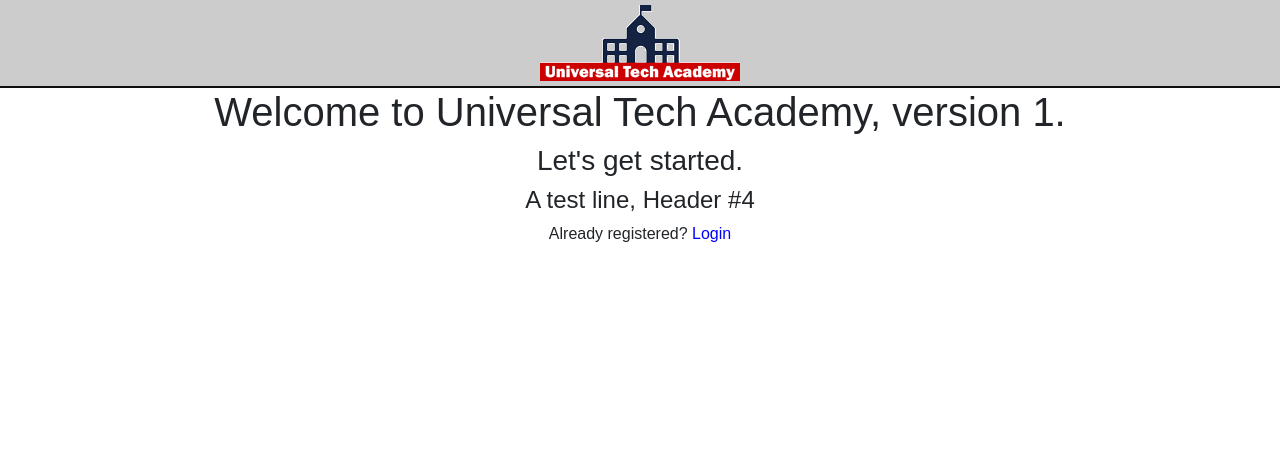
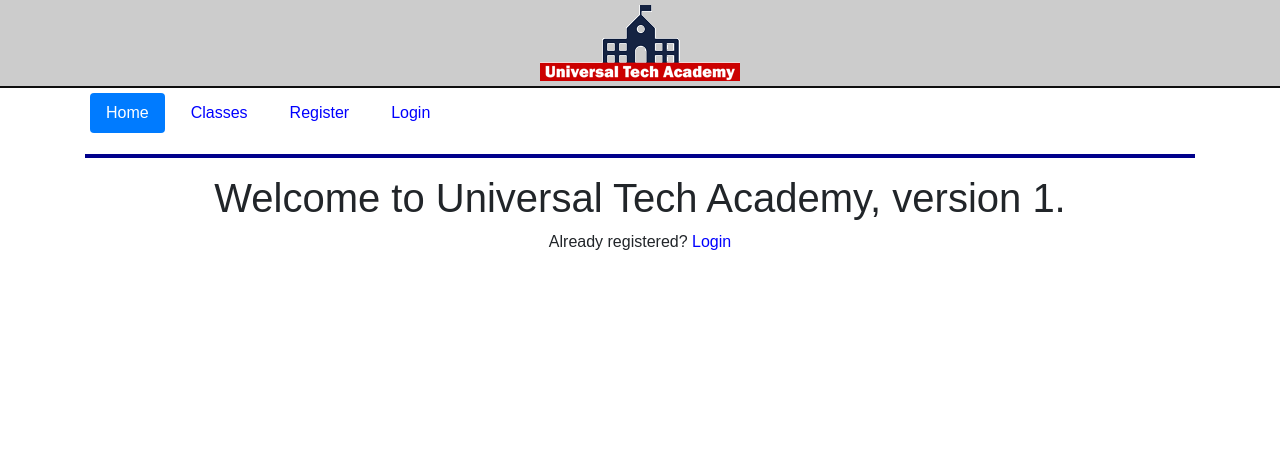
Before and after one commit to ChinmayaTelstra/enrollments, a Flask app: page / in a window 1280 px wide. Shown: the top 449 px of the page. Run offline with Flask 2, Linux system fonts and the light colour scheme; some libraries are stand-ins or nearby versions.

Commit message:
end of Chapter 2

```diff
--- a/application/routes.py
+++ b/application/routes.py
@@ -4,5 +4,18 @@ from flask import render_template
 
 @app.route("/")
 @app.route("/index")
+@app.route("/home")
 def index():
-    return render_template("index.html")
+    return render_template("index.html", login=False)
+
+@app.route("/login")
+def login():
+    return render_template("login.html", login=False)
+
+@app.route("/courses")
+def courses():
+    return render_template("courses.html", login=False)
+
+@app.route("/register")
+def register():
+    return render_template("register.html", login=False)
--- /dev/null
+++ b/application/templates/includes/nav.html
@@ -0,0 +1,11 @@
+    <header>
+        <nav>
+            <ul class="nav nav-pills">
+                <li class="nav-item"><a href="{{ url_for('index') }}" class="nav-link active">Home</a></li>
+                <li class="nav-item"><a href="{{ url_for('courses') }}" class="nav-link">Classes</a></li>
+                <li class="nav-item"><a href="{{ url_for('register') }}" class="nav-link">Register</a></li>
+                <li class="nav-item"><a href="{{ url_for('login') }}" class="nav-link">Login</a></li>
+            </ul>
+        </nav>
+        <hr style="clear:both">
+    </header>
--- a/application/templates/index.html
+++ b/application/templates/index.html
@@ -13,12 +13,16 @@
 </div>
 <div class="container">
 
+    {% include "includes/nav.html" %}
+
     <div class="row">
         <div class="col-md-12 text-center">
             <h1>Welcome to Universal Tech Academy, version 1.</h1>
+            {%  if login %}
             <h3>Let's get started.</h3>
-            <h4>A test line, Header #4</h4>
-            <p>Already registered? <a href='login.html'>Login</a></p>
+            {% else %}
+            <p>Already registered? <a href="{{ url_for('login') }}">Login</a></p>
+            {% endif %}
             </div>
     </div>
 </div>
```
